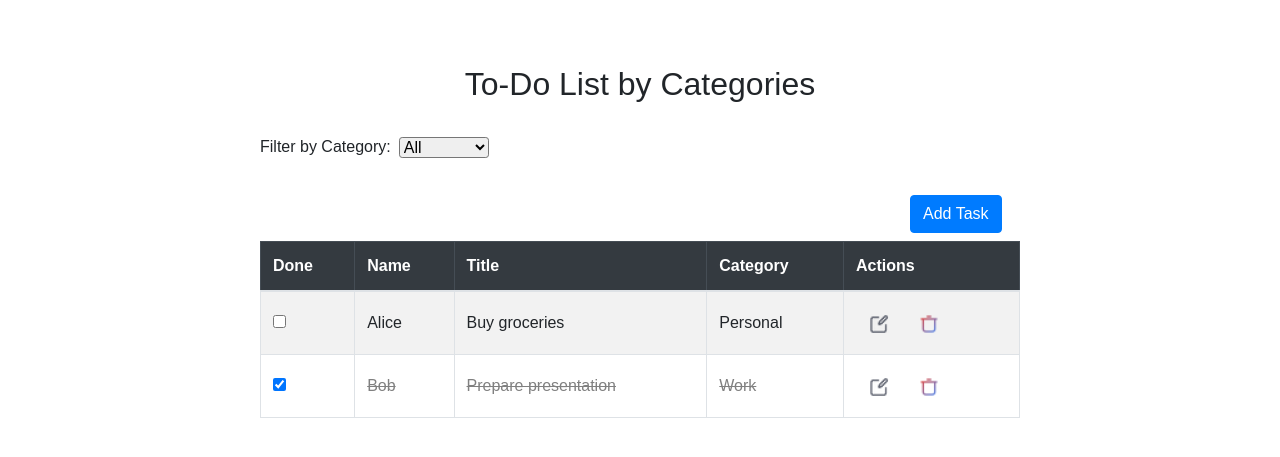
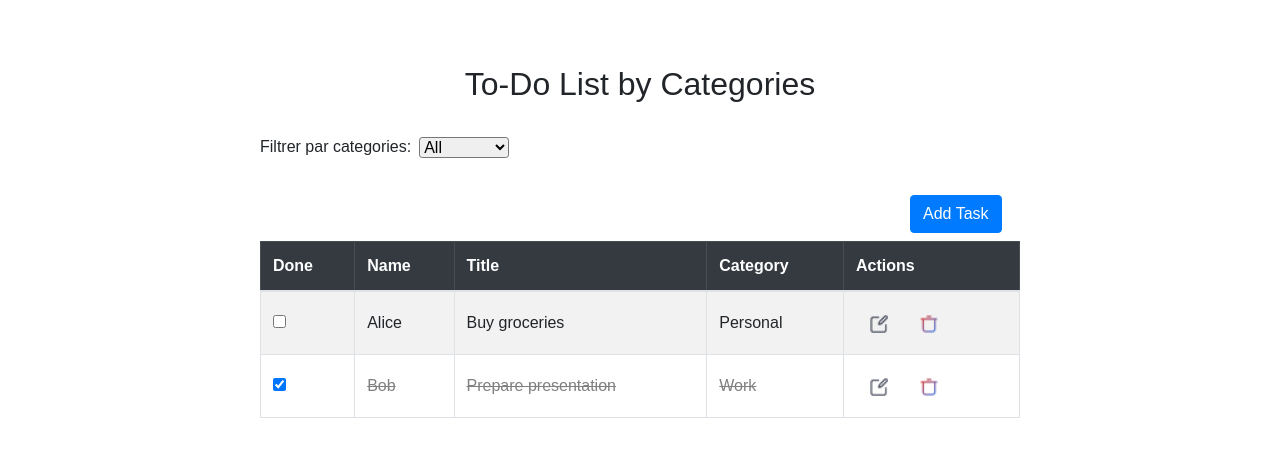
Before and after one commit to debscoding-girl05/todoListGitGroup, a website: page detail.html in a window 1280 px wide. Shown: the part 53-510 px from the top of the page. Drawn offline with nearby package versions, Linux system fonts and the light colour scheme.

Commit message:
modif d'un titre

```diff
--- a/detail.html
+++ b/detail.html
@@ -28,7 +28,7 @@
 
         <!-- Category Filter Dropdown -->
         <div class="mb-4 d-flex align-items-center">
-            <label for="categoryFilter" class="me-2 mt-2 mr-2">Filter by Category:</label>
+            <label for="categoryFilter" class="me-2 mt-2 mr-2">Filtrer par categories:</label>
             <select id="categoryFilter" class="form-select w-auto rounded-sm" onchange="filterByCategory(this.value)">
                 <option value="All">All</option>
                 <option value="Personal">Personal</option>
```
